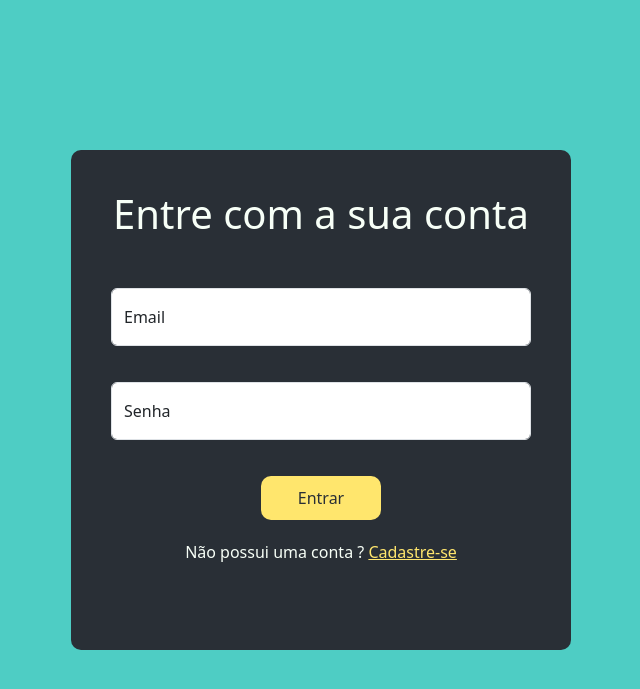
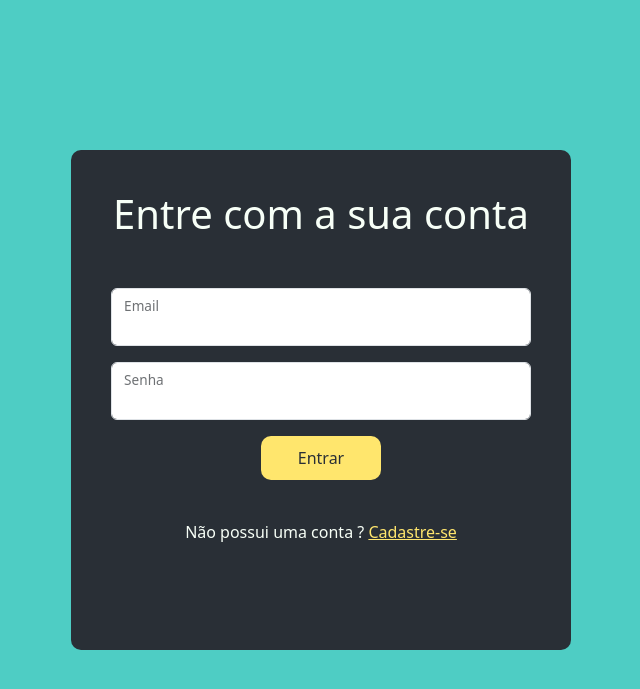
Before and after one commit to Robert-Cortez-Rudi/Gerenciamento_Tarefas, a Flask app: page /login in a window 1280 px wide. Shown: the top 689 px of the page, without its empty margins (319-959 px from the left). Run offline with Flask 3, Linux system fonts and the light colour scheme.

Commit message:
Atualização nas mensagens e posicionamento de elementos

```diff
--- a/gerenciador_tarefas/templates/login.html
+++ b/gerenciador_tarefas/templates/login.html
@@ -4,26 +4,45 @@
     <meta charset="UTF-8">
     <meta name="viewport" content="width=device-width, initial-scale=1.0">
     <link href="https://cdn.jsdelivr.net/npm/bootstrap@5.3.3/dist/css/bootstrap.min.css" rel="stylesheet" integrity="sha384-QWTKZyjpPEjISv5WaRU9OFeRpok6YctnYmDr5pNlyT2bRjXh0JMhjY6hW+ALEwIH" crossorigin="anonymous">
-    <link rel="stylesheet" href="../static/css/login.css">
+    <link rel="stylesheet" href="{{url_for('static', filename='css/login.css')}}">
     <title>Login</title>
 </head>
 <body>
     <div id="card">
         <h1 style="text-align: center; color: #F7FFF7;">Entre com a sua conta</h1>
 
+        <form action="{{url_for('usuario.login')}}" method="POST">
+            {{ form.hidden_tag() }}
+
+
             <div class="form-floating mb-3 custom-input">
-            <input type="email" class="form-control" id="floatingInput" placeholder="name@example.com">
+                {{ form.email(class_="form-control", id="floatingInput")}}
                 <label for="floatingInput">Email</label>
             </div>
 
             <div class="form-floating mb-3">
-            <input type="password" class="form-control" id="floatingPassword" placeholder="Password">
+                {{ form.password(class_="form-control", id="floatingInput")}}
                 <label for="floatingPassword">Senha</label>
             </div>
 
             <div id="button">
-            <button type="submit" class="login">Entrar</button>
+                {{ form.submit(class_="login") }}
             </div>
+
+            <div class="container">
+                {% with messages = get_flashed_messages(with_categories=True) %}
+                    {% if messages %}
+                        <div>
+                            {% for category, message in messages %}
+                                <div class="alert alert-{{ category }}">{{ message }}</div>
+                            {% endfor %}
+                        </div>
+                    {% endif %}
+                {% endwith %}
+            </div>
+
+        </form>
+
 
         <div id="registrar">
             <p>Não possui uma conta ? <a href="{{url_for('usuario.cadastro')}}" id="cadastro">Cadastre-se</a></p>
```
Lines whose indentation alone changed are shown as unchanged.
